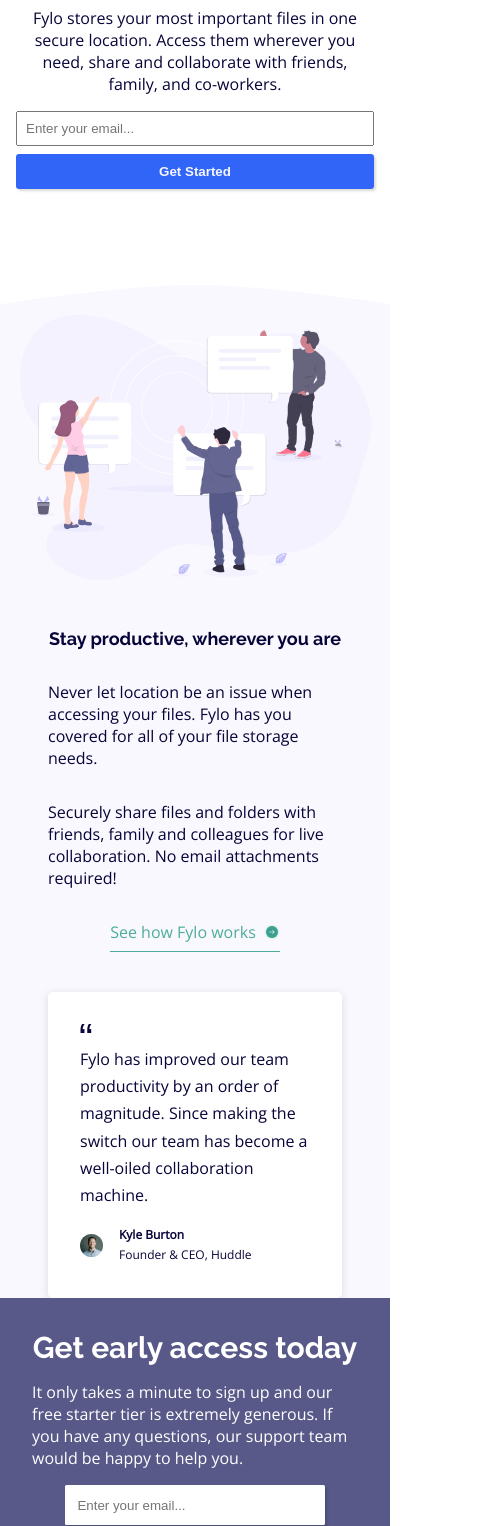
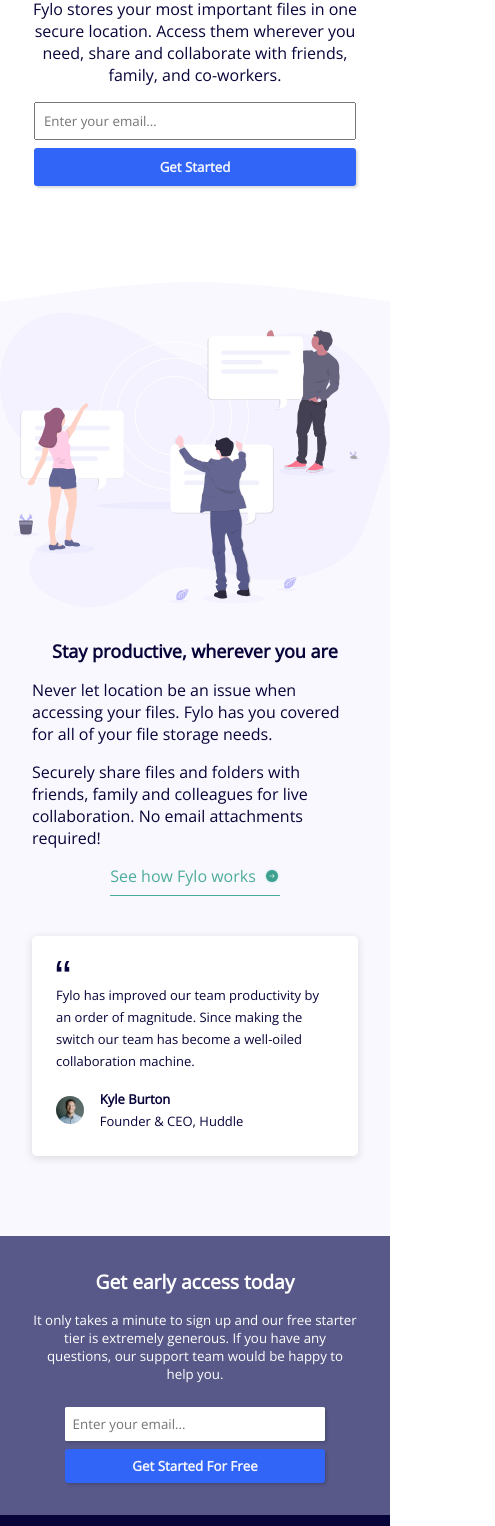
Before and after one commit to Cerqueeira/Fylo-landing-page, a plain HTML site: page index.html in a window 390 px wide. Shown: the part 474-2000 px from the top of the page, 495 px wide, since content can reach past the window. Drawn offline with nearby package versions, Linux system fonts and the light colour scheme.

Commit message:
tons of corrections

```diff
--- a/index.html
+++ b/index.html
@@ -27,7 +27,7 @@
   <body>
     <div class="container">
       <div class="header">
-        <img src="./images/logo.svg" alt="Fylo-logo" class="fylo11"/>
+        <img src="./images/logo.svg" alt="Fylo-logo" class="fylo11" />
         <nav>
           <p>Features</p>
           <p>Team</p>
@@ -132,8 +132,9 @@
         </div>
       </div>
       <div class="footer">
+        <img src="./images/logo.svg" alt="Fylo-logo1" class="logo2" />
+        <div class="container-footer">
           <div class="col1">
-          <img src="./images/logo.svg" alt="Fylo-logo1" class="logo2" />
             <div class="phone">
               <img src="./images/icon-phone.svg" alt="phone-icon" />
               <p>Phone: +1-543-123-4567</p>
@@ -205,6 +206,7 @@
             </svg>
           </div>
         </div>
+      </div>
       <footer>
         <p class="attribution">
           Challenge by
--- a/styles.css
+++ b/styles.css
@@ -43,7 +43,8 @@ nav {
   font-weight: 400;
   font-family: "Raleway", sans-serif;
   gap: 2rem;
-  width: 10%;
+  width: 100%;
+  justify-content: end;
 }
 
 .fylo11 {
@@ -64,7 +65,20 @@ nav {
 }
 
 .desc {
-  width: 50%;
+  width: 100%;
+}
+
+.forms {
+  display: flex;
+  gap: 0.6rem;
+}
+
+.forms input {
+  width: 55%;
+}
+
+.forms button {
+  width: 40%;
 }
 
 .top {
@@ -91,10 +105,8 @@ nav {
   min-width: 21.875rem;
 }
 
-
-
 .title {
-  font-size: 1.875rem;
+  font-size: 1.65rem;
   font-weight: 700;
 
   font-family: "Raleway", sans-serif;
@@ -141,8 +153,12 @@ a {
   width: 100%;
 }
 
+.middle .folder2 {
+  width: 100%;
+  margin: auto 0;
+}
+
 .quote1 {
-  width: 50%;
   background-color: #fff;
   padding: 2rem;
   border-radius: 0.3rem;
@@ -151,6 +167,12 @@ a {
   flex-direction: column;
   color: var(--very-dark-blue);
   line-height: 1.7;
+  width: 80%;
+  margin-top: 1rem;
+}
+
+.quote1 p {
+  font-size: smaller;
 }
 
 .quote-icon {
@@ -177,8 +199,8 @@ a {
 .container-middle {
   display: flex;
   flex-direction: column;
-  padding: 3rem 3rem 0 3rem;
-  gap: 2rem;
+  padding: 3rem;
+  gap: 1rem;
 }
 
 .bottom {
@@ -188,13 +210,14 @@ a {
   padding: 3rem;
   justify-content: space-between;
   width: 100%;
+  gap: 7rem;
 }
 
 .buttontest {
   display: flex;
   flex-direction: column;
   gap: 0.5rem;
-  width: 100%;
+  width: 50%;
   align-items: flex-start;
   justify-content: center;
 }
@@ -203,11 +226,15 @@ a {
   display: flex;
   flex-direction: column;
   gap: 1rem;
-  width: 100%;
+  width: 50%;
+}
+
+.container-bottom .desc {
+  font-size: smaller;
 }
 
 .second-input {
-  width: 50%;
+  width: 90%;
   border: none;
   box-shadow: rgba(0, 0, 0, 0.15) 1.95px 1.95px 2.6px;
   border-radius: 0.1rem;
@@ -215,9 +242,8 @@ a {
 }
 
 .second-button {
-  white-space: nowrap;
-  width: fit-content;
-  padding: 1rem 1.5rem;
+  width: 40%;
+  padding: 1rem;
 }
 
 .footer {
@@ -226,6 +252,8 @@ a {
   color: white;
   justify-content: space-between;
   padding: 3rem;
+  flex-direction: column;
+  gap: 2rem;
 }
 
 .col1,
@@ -287,6 +315,13 @@ a {
   filter: grayscale(100%) brightness(0.1%) invert(1);
   min-width: 12.5rem;
   height: fit-content;
+  width: 10%;
+  display: flex;
+}
+
+.container-footer {
+  display: flex;
+  justify-content: space-between;
 }
 
 /* pseudo-selectors */
@@ -324,26 +359,29 @@ button:hover {
 /* media query */
 
 @media only screen and (max-width: 768px) {
-  /* body {
-    padding: 1rem;
-  } */
+  * {
+    font-family: "Open Sans", sans-serif;
+  }
 
   .container {
     width: 100%;
   }
 
   .header {
-    /* justify-content: space-between; */
-    padding: 1rem;
+    padding: 1.5rem;
+    gap: 3rem;
   }
 
   .fylo11 {
     width: 25%;
+    min-width: unset;
   }
 
   nav {
     width: 100%;
     align-items: center;
+    justify-content: end;
+    font-size: 0.9rem;
   }
 
   .top {
@@ -356,9 +394,6 @@ button:hover {
   }
   .people-folder {
     order: -1;
-    /* width: 50%; */
-    /* height: fit-content; */
-    /* padding: 2rem; */
   }
 
   .folder2 {
@@ -390,15 +425,19 @@ button:hover {
   input {
     width: 100%;
   }
+
   .middle {
     flex-direction: column;
     justify-content: center;
     align-items: center;
   }
+
   .title {
     justify-content: center;
     display: flex;
+    font-family: "Open Sans", sans-serif;
   }
+
   .link-work {
     border: none;
     width: 100%;
@@ -412,12 +451,13 @@ button:hover {
   }
   .quote1 {
     width: 100%;
+    padding: 1.5rem;
   }
   .bottom {
     flex-direction: column;
     justify-content: center;
     align-items: center;
-    gap: 1rem;
+    gap: 1.5rem;
     padding: 2rem;
   }
 
@@ -430,20 +470,60 @@ button:hover {
   .second-input {
     margin: 0 auto;
     width: 80%;
-    padding: 0.8rem;
+    padding: 0.5rem;
   }
 
   .footer {
     flex-direction: column;
-    gap: 3rem;
+    gap: 0;
   }
   .logo2 {
     display: flex;
     width: 30%;
     padding-bottom: 2rem;
+    min-width: 10rem;
   }
 
   .col4 {
     justify-content: center;
   }
+
+  .forms {
+    margin: 0 auto;
+    width: 90%;
+  }
+
+  .quote1 p {
+    font-size: small;
+  }
+
+  .container-bottom .desc {
+    text-align: center;
+  }
+
+  .container-bottom {
+    width: 100%;
+  }
+
+  .container-bottom .title {
+    font-size: larger;
+  }
+
+  .container-middle {
+    padding: 2rem 2rem 5rem 2rem;
+  }
+
+  .email,
+  .phone {
+    gap: 1rem;
+  }
+
+  .container-footer {
+    flex-direction: column;
+    gap: 3rem;
+  }
+
+  .forms input, .forms button {
+    width: 100%;
+  }
 }
```
Lines whose indentation alone changed are shown as unchanged.
